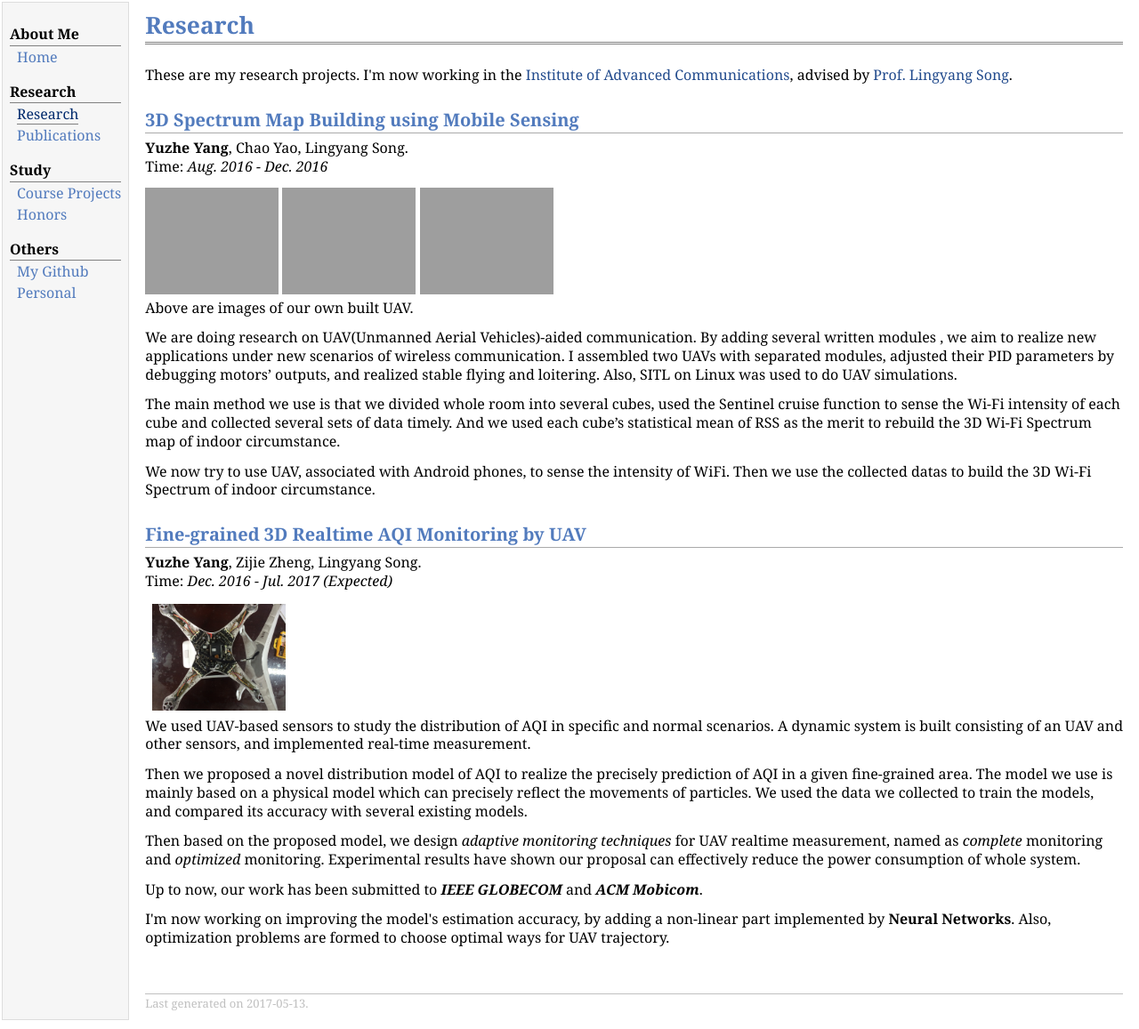
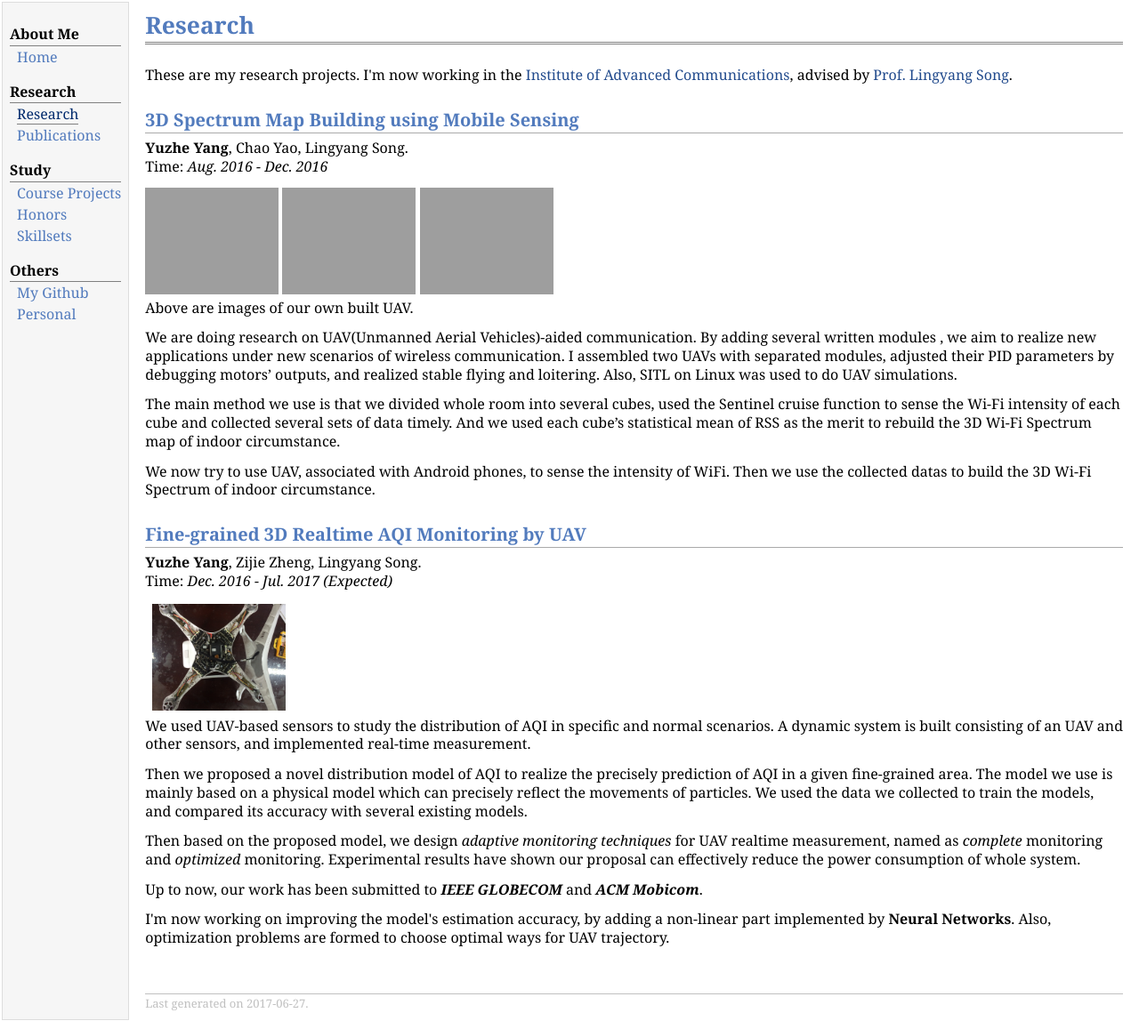
Before and after one commit to YyzHarry/Personal-Website, a Jekyll site: the page research.html, which Jekyll copies as it is, in a window 1280 px wide. Shown: the whole page at 89% size. Built offline with Jekyll 4.4.1, drawn with Linux system fonts in a browser that asks for light colours; grey boxes are pictures that could not be loaded.

Commit message:
Update research.html

```diff
--- a/research.html
+++ b/research.html
@@ -19,6 +19,7 @@
 <div class="menu-category">Study</div>
 <div class="menu-item"><a href="project.html">Course&nbsp;Projects</a></div>
 <div class="menu-item"><a href="honor.html">Honors</a></div>
+<div class="menu-item"><a href="skill.html">Skillsets</a></div>
 <div class="menu-category">Others</div>
 <div class="menu-item"><a href="others.html">My&nbsp;Github</a></div>
 <div class="menu-item"><a href="personal.html">Personal</a></div>
@@ -58,7 +59,7 @@
 <p>I'm now working on improving the model's estimation accuracy, by adding a non-linear part implemented by <b>Neural Networks</b>. Also, optimization problems are formed to choose optimal ways for UAV trajectory.</p>
 <div id="footer">
 <div id="footer-text">
-Last generated on 2017-05-13.
+Last generated on 2017-06-27.
 </div>
 </div>
 </td>
```
